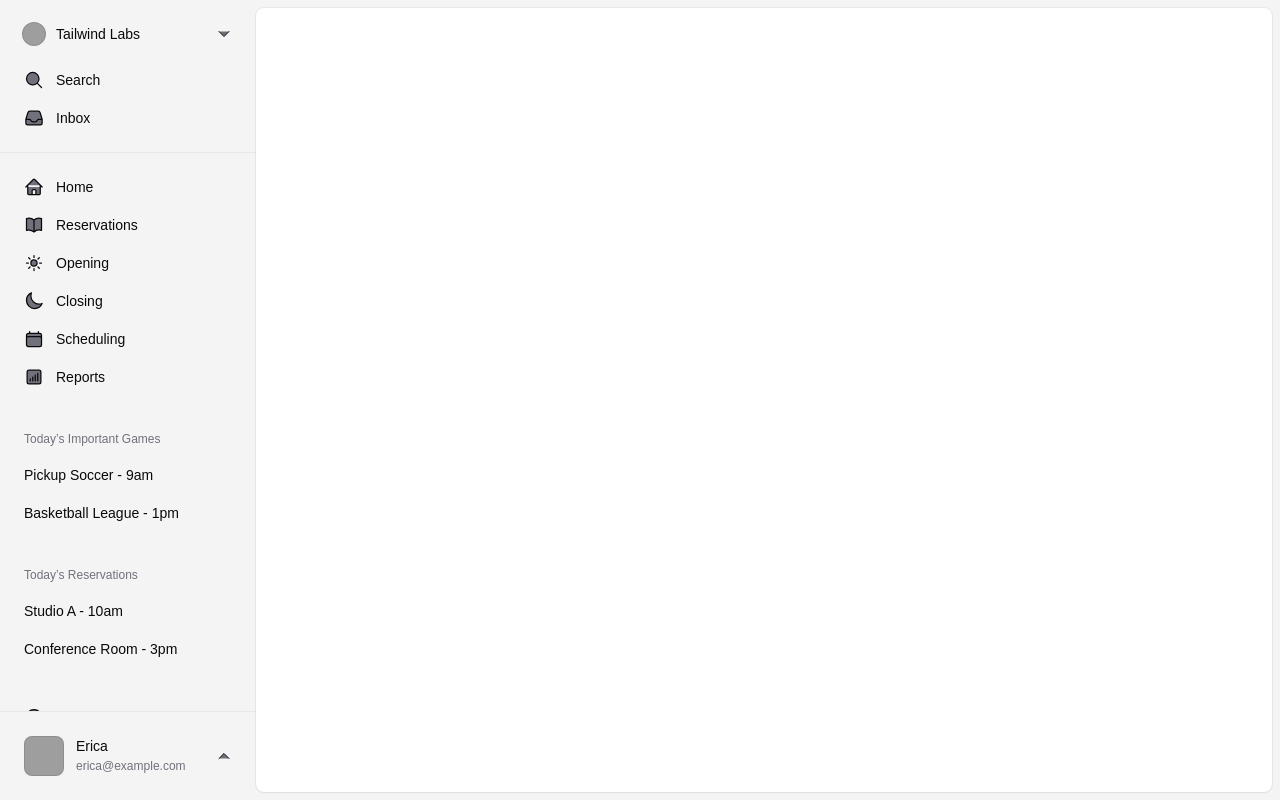
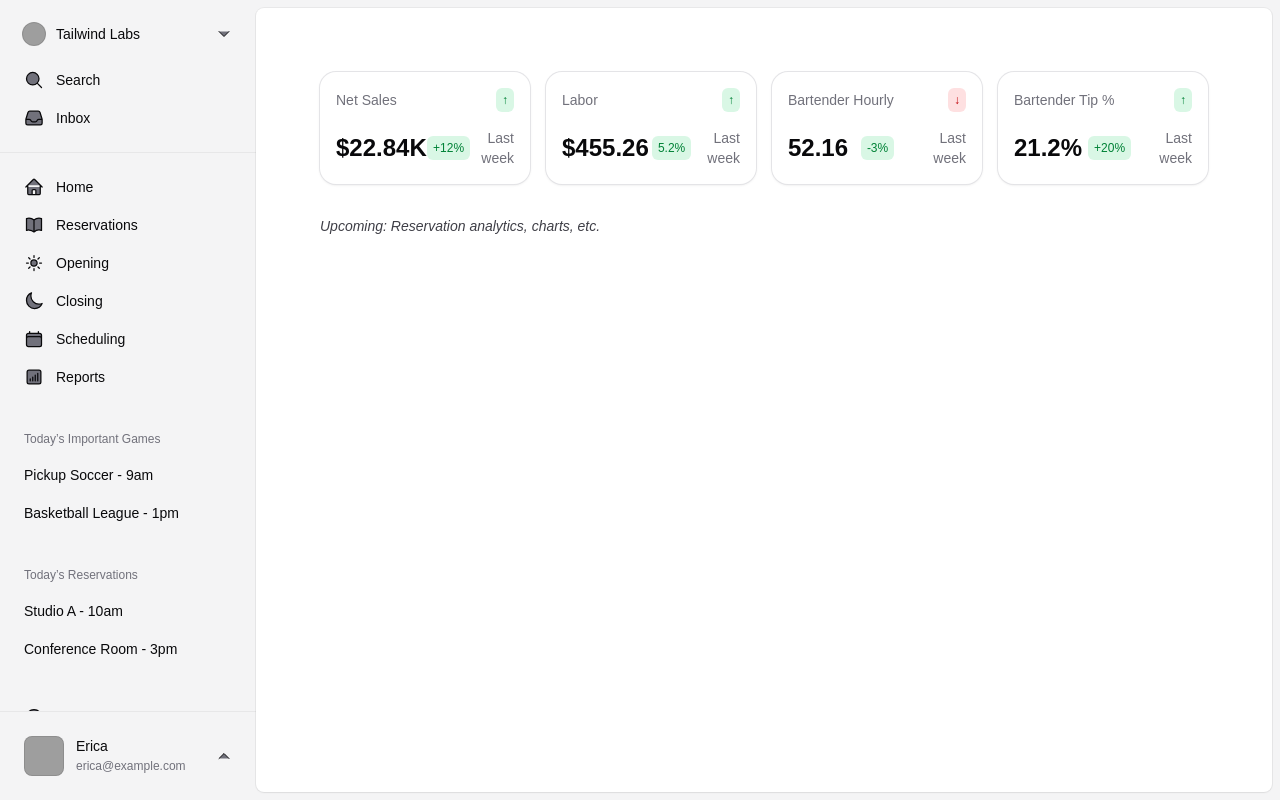
Before and after one commit to gpears98/dashboard-website-v2, a Next.js app: page /dashboard in a window 1280 px wide. Built offline with nearby package versions, Linux system fonts and the light colour scheme; grey boxes are pictures that could not be loaded.

Commit message:
added to dashboard/page.tsx

```diff
--- a/app/dashboard/page.tsx
+++ b/app/dashboard/page.tsx
@@ -1,5 +1,65 @@
-export default function Page() {
+'use client'
+
+import { Badge } from '@/app/components/badge'
+
+interface Stat {
+  label: string
+  value: string | number
+  labelBadge?: string
+  valueBadge?: string
+}
+
+const stats: Stat[] = [
+  { label: 'Net Sales', value: '$22.84K', labelBadge: '+12%', valueBadge: '↑' },
+  { label: 'Labor', value: '$455.26', labelBadge: '5.2%', valueBadge: '↑' },
+  { label: 'Bartender Hourly', value: '52.16', labelBadge: '-3%', valueBadge: '↓' },
+  { label: 'Bartender Tip %', value: '21.2%', labelBadge: '+20%', valueBadge: '↑' },
+]
+
+export default function RevenueHeader() {
     return (
-        <div></div>
-    );
-};
+        <div className="flex flex-col gap-8">
+          {/* Revenue Stat Header Section */}
+          <section>
+            <div className="grid grid-cols-1 gap-4 sm:grid-cols-2 lg:grid-cols-4">
+              {stats.map((stat) => (
+                <div
+                  key={stat.label}
+                  className="rounded-2xl bg-white p-4 shadow-sm ring-1 ring-zinc-200 dark:bg-zinc-900 dark:ring-zinc-700 flex flex-col justify-between"
+                >
+                  {/* Top: Label and Arrow badge */}
+                  <div className="flex items-center justify-between text-sm font-medium text-zinc-500 dark:text-zinc-400">
+                    <span>{stat.label}</span>
+                    {stat.valueBadge && (
+                      <Badge color={stat.valueBadge === '↑' ? 'green' : 'red'}>
+                        {stat.valueBadge}
+                      </Badge>
+                    )}
+                  </div>
+
+                  {/* Bottom: Value | % Badge | Last week */}
+                  <div className="mt-4 flex items-center text-2xl font-semibold text-zinc-950 dark:text-white">
+                    <div className="flex-1">{stat.value}</div>
+
+                    <div className="flex-1 flex justify-center">
+                      {stat.labelBadge && <Badge color="green">{stat.labelBadge}</Badge>}
+                    </div>
+
+                    <div className="flex-1 text-right text-sm font-normal text-zinc-500 dark:text-zinc-400">
+                      Last week
+                    </div>
+                  </div>
+                </div>
+              ))}
+            </div>
+          </section>
+          <section>
+            {/* e.g., Charts, Tables, or Recent Orders */}
+            <div className="text-zinc-700 dark:text-zinc-300 text-sm italic">
+              {/* Replace this with your next component charts using d3 framework*/}
+              Upcoming: Reservation analytics, charts, etc.
+            </div>
+          </section>
+        </div>
+      )
+    }
--- a/package.json
+++ b/package.json
@@ -12,6 +12,7 @@
     "@headlessui/react": "^2.2.0",
     "@heroicons/react": "^2.2.0",
     "clsx": "^2.1.1",
+    "d3": "^7.9.0",
     "framer-motion": "^12.6.2",
     "next": "15.2.4",
     "react": "^19.0.0",
```
Also changed, not shown: 1 other file (tests, documents, lock files or other folders).
